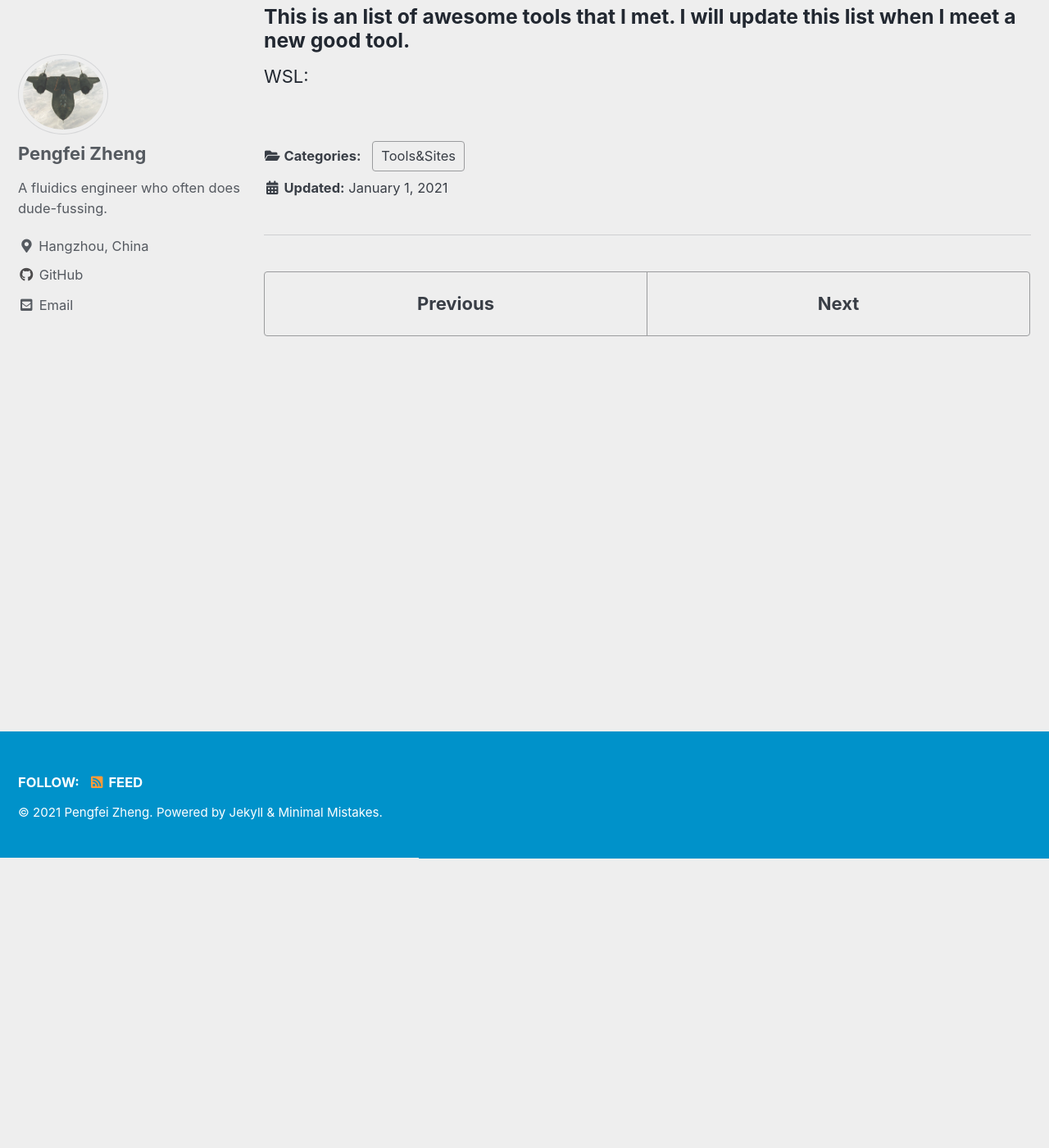
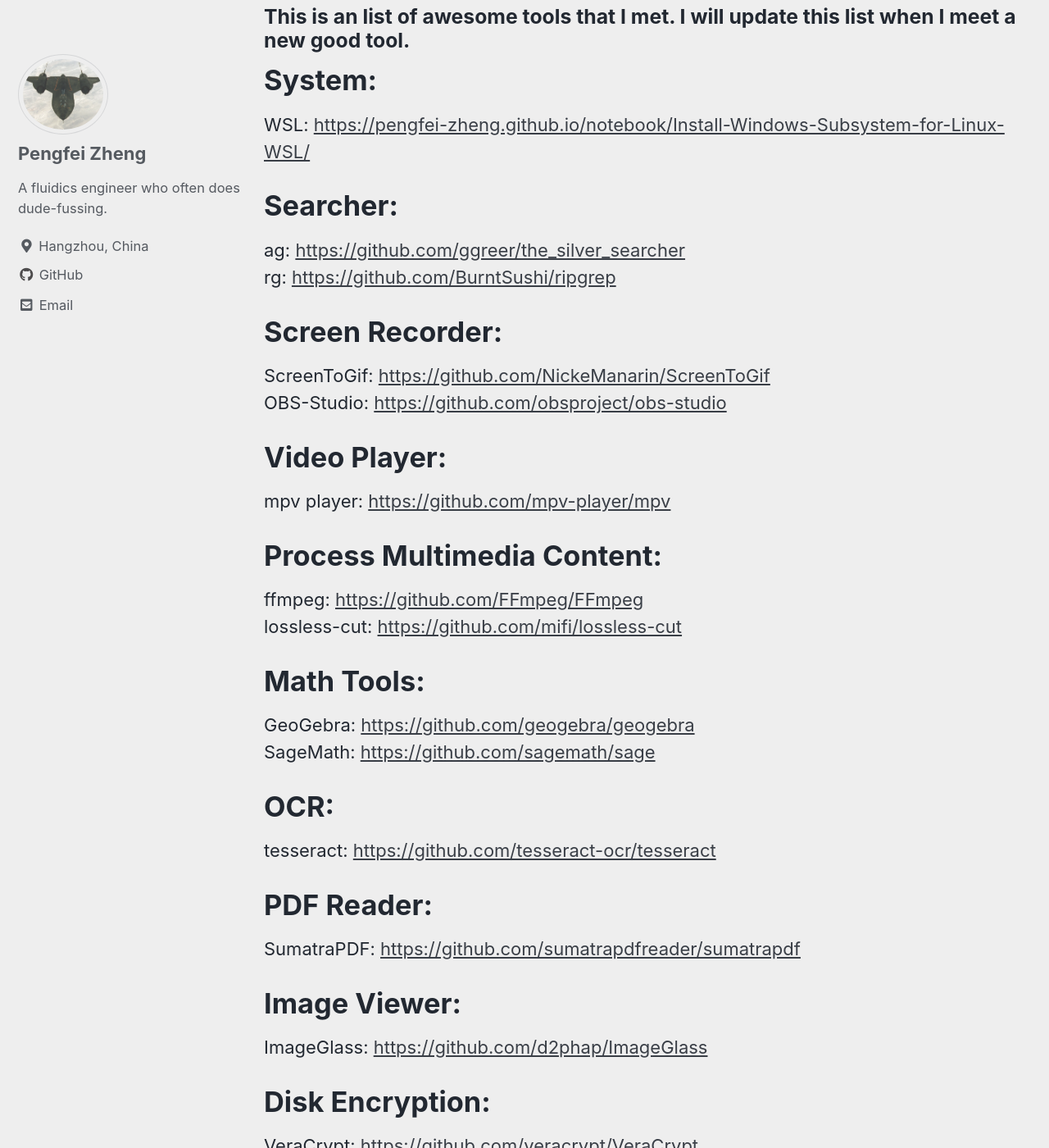
Before and after one commit to pengfei-zheng/pengfei-zheng.github.io, a Jekyll site: the page built from _posts/tool-site/2021-01-01-Tools-list.md, in a window 1280 px wide and 1400 px high, scrolled down 353 px. Shown: the whole window at 82% size. Built offline with Jekyll 4.4.1, drawn with Linux system fonts in a browser that asks for light colours; cached includes are drawn as plain includes; some of the changed text lies outside the part shown.

Commit message:
Update Awesome tools list

```diff
--- a/_posts/tool-site/2021-01-01-Tools-list.md
+++ b/_posts/tool-site/2021-01-01-Tools-list.md
@@ -5,7 +5,48 @@ classes: wide
 title: Awesome tools list
 ---
 
-# Update time: 2021-01-01
+# Update time: 2021-01-18
 ### This is an list of awesome tools that I met. I will update this list when I meet a new good tool.
 
-WSL:
+# System:
+WSL: <https://pengfei-zheng.github.io/notebook/Install-Windows-Subsystem-for-Linux-WSL/>
+
+# Searcher:
+ag: <https://github.com/ggreer/the_silver_searcher>
+rg: <https://github.com/BurntSushi/ripgrep>
+
+# Screen Recorder:
+ScreenToGif: <https://github.com/NickeManarin/ScreenToGif>
+OBS-Studio: <https://github.com/obsproject/obs-studio>
+
+# Video Player:
+mpv player: <https://github.com/mpv-player/mpv>
+
+# Process Multimedia Content:
+ffmpeg: <https://github.com/FFmpeg/FFmpeg>
+lossless-cut: <https://github.com/mifi/lossless-cut>
+
+# Math Tools:
+GeoGebra: <https://github.com/geogebra/geogebra>
+SageMath: <https://github.com/sagemath/sage>
+
+# OCR:
+tesseract: <https://github.com/tesseract-ocr/tesseract>
+
+# PDF Reader:
+SumatraPDF: <https://github.com/sumatrapdfreader/sumatrapdf>
+
+# Image Viewer:
+ImageGlass: <https://github.com/d2phap/ImageGlass>
+
+# Disk Encryption:
+VeraCrypt: <https://github.com/veracrypt/VeraCrypt>
+
+# ebook Manager:
+calibre: <https://github.com/kovidgoyal/calibre>
+
+# CAD:
+LibreCAD: <https://github.com/LibreCAD/LibreCAD>
+
+# File Archiver:
+7-zip: <https://www.7-zip.org/>
```
